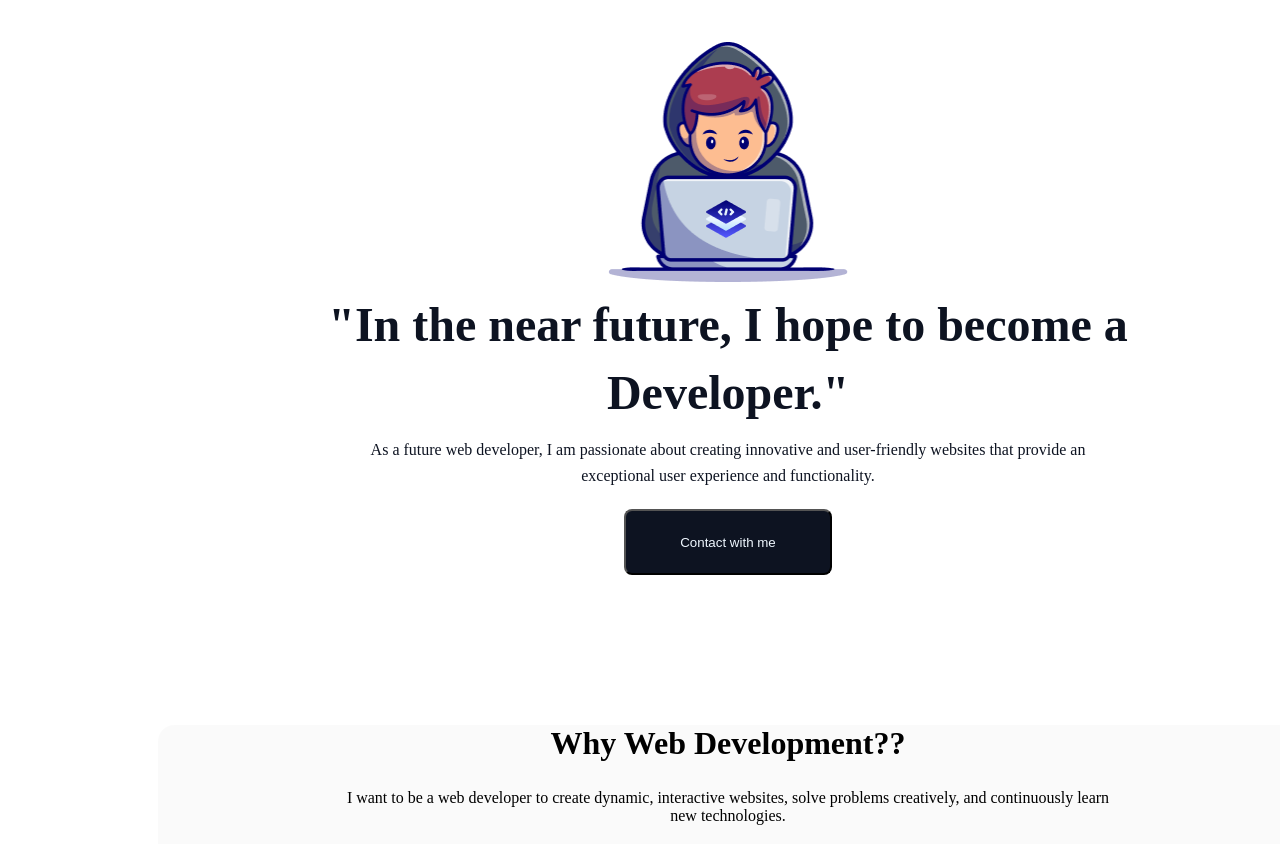
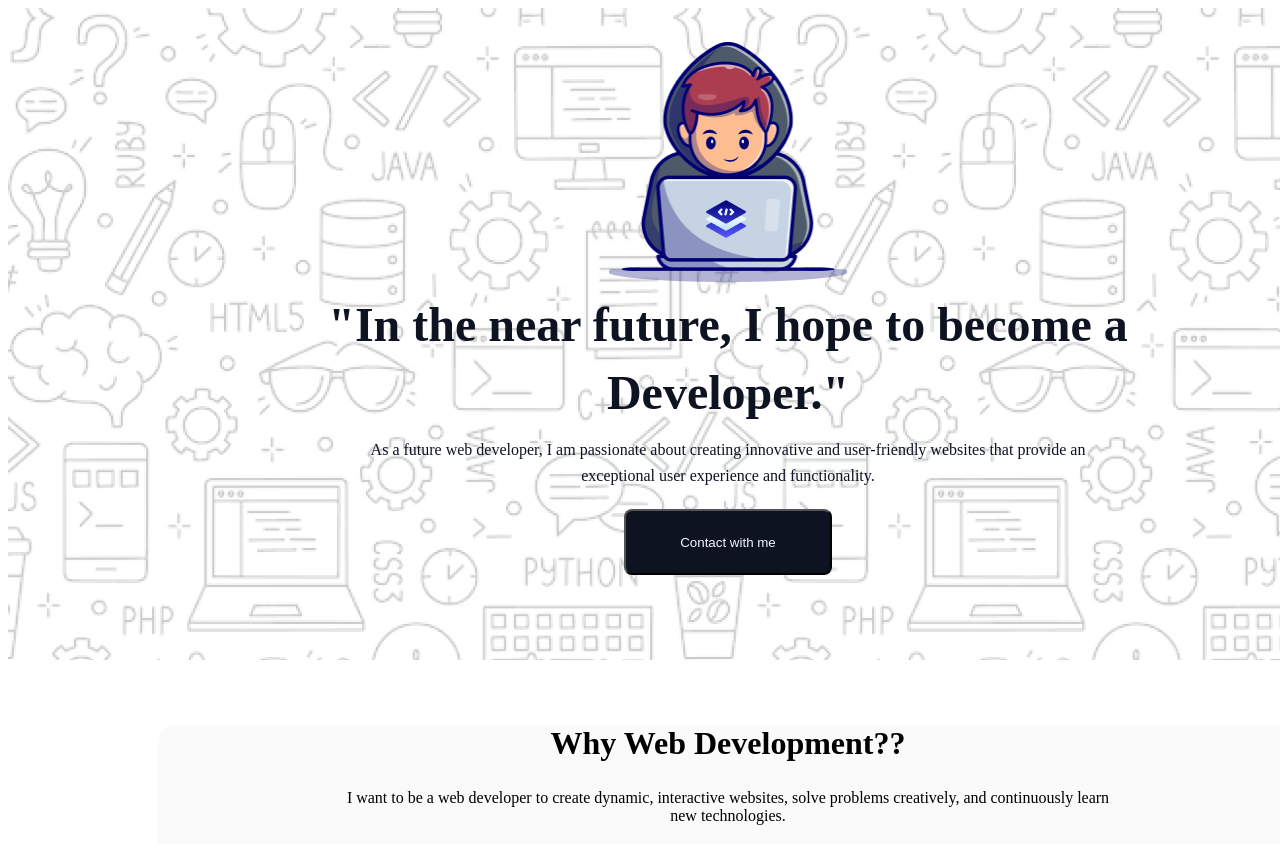
Before and after one commit to ALIFAHMEDONGKON21/assignment-1, a plain HTML site: page index.html in a window 1280 px wide. Shown: the top 844 px of the page. Drawn offline with Linux system fonts and the light colour scheme.

Commit message:
all done

```diff
--- a/styles/style.css
+++ b/styles/style.css
@@ -12,7 +12,7 @@
     width: 1440px;
     height: 652px;
     /* border:  2px solid red; */
-    background-image: url(../assets./Hero-bg.png);
+    background-image: url(../assets/Hero-bg.png);
     background-position: center;
     background-repeat: no-repeat;
     background-size: cover;
```
